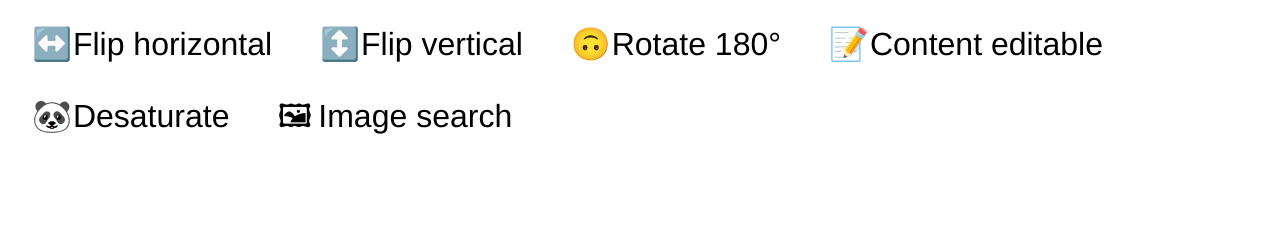
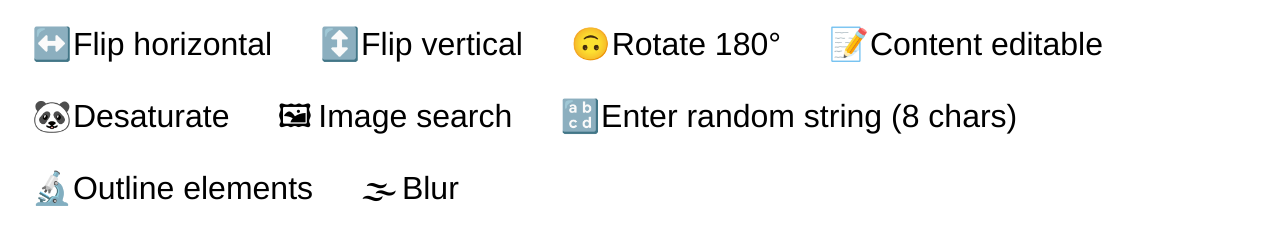
Before and after one commit to sambaldwin/bookmarklets, a plain HTML site: page index.html in a window 1280 px wide. Drawn offline with Linux system fonts and the light colour scheme.

Commit message:
Add new bookmarklets 🌈

```diff
--- a/index.html
+++ b/index.html
@@ -65,6 +65,33 @@
 					Image search
 				</a>
 			</li>
+			<li>
+				<a
+					class="bookmarklet"
+					href="javascript: var r = Math.random().toString(36).substr(2, 8); document.activeElement.value = r;"
+				>
+					<span class="icon">🔡</span>
+					Enter random string (8 chars)</a
+				>
+			</li>
+			<li>
+				<a
+					class="bookmarklet"
+					href="javascript: document.querySelectorAll('*').forEach(function(e){e.style.outline = '1px solid'});"
+				>
+					<span class="icon">🔬</span>
+					Outline elements</a
+				>
+			</li>
+			<li>
+				<a
+					class="bookmarklet"
+					href="javascript: document.body.style.filter = 'blur(5px)';"
+				>
+					<span class="icon">🌫</span>
+					Blur
+				</a>
+			</li>
 		</ul>
 
 	</body>
```
